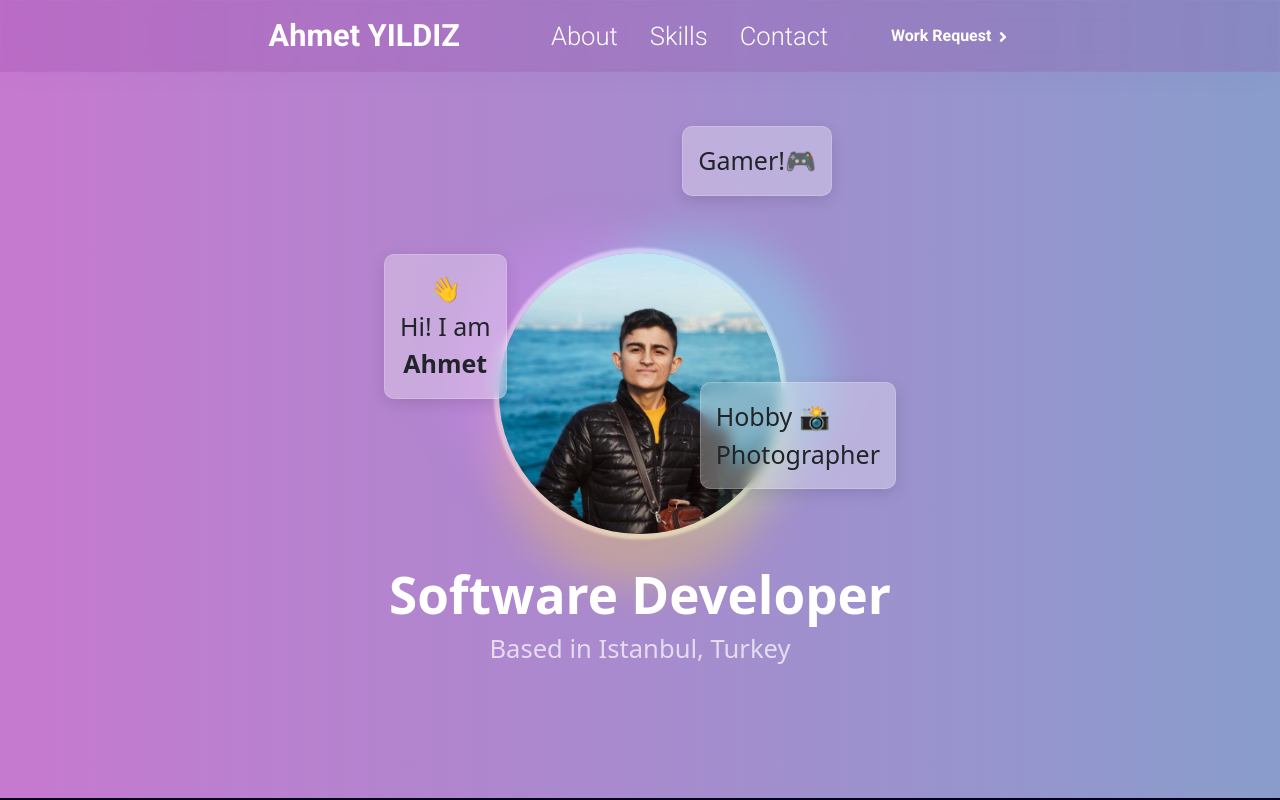
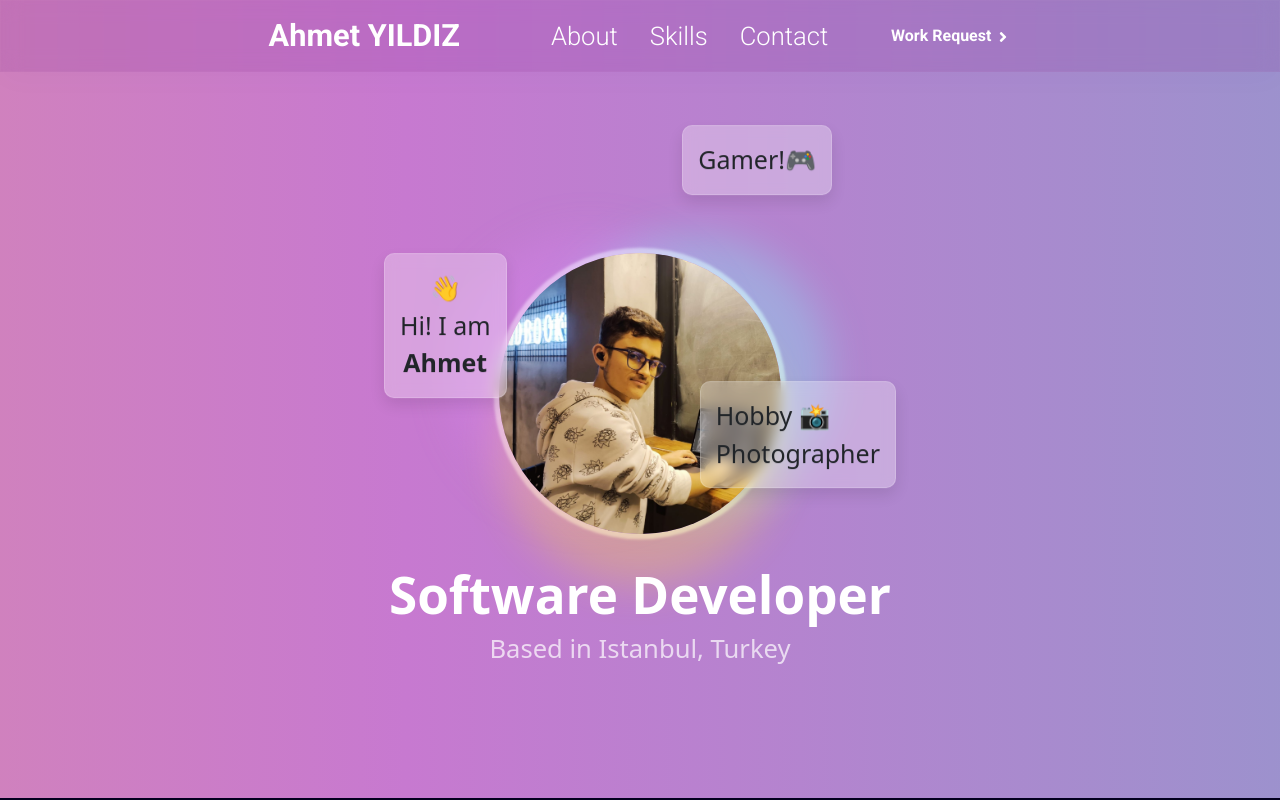
Before and after one commit to phosimurg/my-portfolio-website, a React (Create React App) app: page / in a window 1280 px wide. Shown: the top 800 px of the page. Built offline with nearby package versions, Linux system fonts and the light colour scheme.

Commit message:
photo update

```diff
--- a/src/components/Header/index.js
+++ b/src/components/Header/index.js
@@ -36,7 +36,7 @@ const Header = () => {
             </div>
 
             <div className={"work-request-area"}>
-                <a className={"work-request-link"} href="#contact">Work Request</a> <span
+                <a className={"work-request-link"} href="#workRequest">Work Request</a> <span
                 className={"right-arrow"}><FaAngleRight color={'#ffffff'}/></span>
             </div>
         </div>
--- a/src/pages/home/App.js
+++ b/src/pages/home/App.js
@@ -31,7 +31,7 @@ function App() {
 
                 <div className={'welcome-in'}>
                     <div className={"head-img-container container-fluid"}>
-                        <img src="/assets/my-photo.jpeg" className={"img-fluid head-img"} alt="my-photo"/>
+                        <img src="/assets/my-photo-new-second.jpg" className={"img-fluid head-img"} alt="my-photo"/>
                     </div>
                     <div className={"head-title-container"}>
                         <h1 className={"head-title"}>Software Developer</h1>
@@ -111,9 +111,16 @@ function App() {
 
                     </div>
                     <div className={"email-sec"}>
-                        phosimurg@gmail.com
+                        <a href="mailto:phosimurg@gmail.com">phosimurg@gmail.com</a>
                     </div>
                 </div>
+            </div>
+
+            <div className={"work-request-container"} id={"workRequest"}>
+                <iframe
+                    src="https://docs.google.com/forms/d/e/1FAIpQLSdmN2ggVzgnscikb-KB_s-wViKnT51YnNPTQPx6ZJw9VXgs2g/viewform?embedded=true"
+                    className={"iFrameSec"} frameBorder="0" marginHeight="0" marginWidth="0">Yükleniyor…
+                </iframe>
             </div>
 
             {/*Footer Area*/}
--- a/src/pages/home/App.scss
+++ b/src/pages/home/App.scss
@@ -55,7 +55,9 @@
       justify-content: center;
 
       .head-img {
+        object-fit: cover;
         width: 22vw;
+        height: 22vw;
         margin-top: 8rem !important;
         border-radius: 100%;
         -moz-border-radius: 50%;
@@ -67,7 +69,9 @@
         0 0 2pt 4pt rgba(255, 255, 255, 0.6);
 
         @media (min-width: 320px) and (max-width: 480px) {
-          width: 50vw;
+          margin-top: 0 !important;
+          width: 60vw;
+          height: 60vw;
         }
 
         @media (min-width: 481px) and (max-width: 767px) {
@@ -87,7 +91,7 @@
         font-weight: 700;
 
         @media (min-width: 320px) and (max-width: 480px) {
-         font-size: 8vw;
+          font-size: 8vw;
         }
 
         @media (min-width: 481px) and (max-width: 767px) {
@@ -144,7 +148,7 @@
 
     .second-info {
       right: 30vw;
-      top:30vw;
+      top: 30vw;
     }
 
     .third-info {
@@ -160,7 +164,7 @@
     align-items: center;
     justify-content: center;
 
-    .about-in{
+    .about-in {
 
     }
 
@@ -168,7 +172,7 @@
       text-align: center;
       padding-top: 70px;
       @media (min-width: 320px) and (max-width: 480px) {
-       padding-top: 20px;
+        padding-top: 20px;
       }
 
       @media (min-width: 481px) and (max-width: 767px) {
@@ -257,7 +261,7 @@
       justify-content: space-between;
 
       @media (min-width: 320px) and (max-width: 480px) {
-       padding: 10px;
+        padding: 10px;
       }
 
       @media (min-width: 481px) and (max-width: 767px) {
@@ -334,7 +338,7 @@
       }
 
       @media (min-width: 320px) and (max-width: 480px) {
-       display: none;
+        display: none;
       }
 
       @media (min-width: 481px) and (max-width: 767px) {
@@ -343,7 +347,7 @@
 
     }
 
-    .skill-title{
+    .skill-title {
       position: absolute;
       right: 15vw;
       top: 10vw;
@@ -467,7 +471,6 @@
     .email-sec {
       padding-top: 50px;
       font-size: 40px;
-      color: #ffffff;
       font-weight: 200;
 
       @media (min-width: 320px) and (max-width: 480px) {
@@ -477,6 +480,25 @@
       @media (min-width: 481px) and (max-width: 767px) {
         font-size: 29px;
       }
+
+      a {
+        color: #ffffff;
+        text-decoration: none;
+      }
+    }
+  }
+
+  .work-request-container {
+    min-height: 100vh;
+    background-color: #E0D8F1;
+    display: flex;
+    align-items: center;
+    justify-content: center;
+
+    .iFrameSec{
+      height: 90vh;
+      width: 100%;
+      overflow-y: scroll;
     }
   }
 
```
Also changed, not shown: public/assets/my-photo-new-second.jpg (added), public/assets/my-photo-new.jpeg (added).
